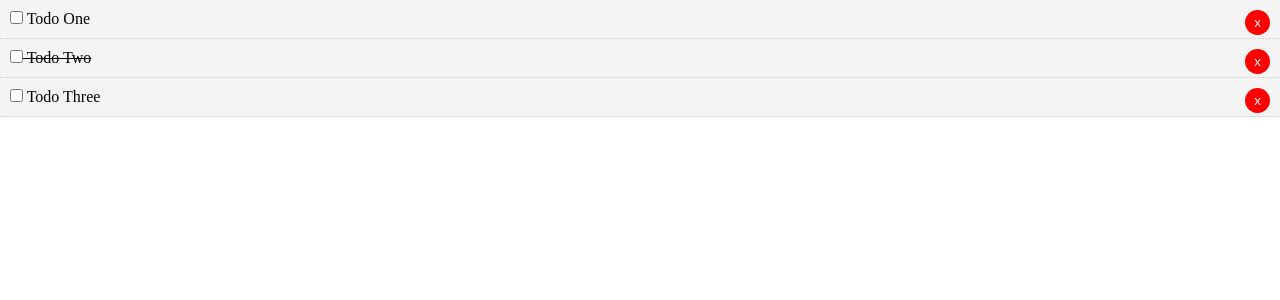
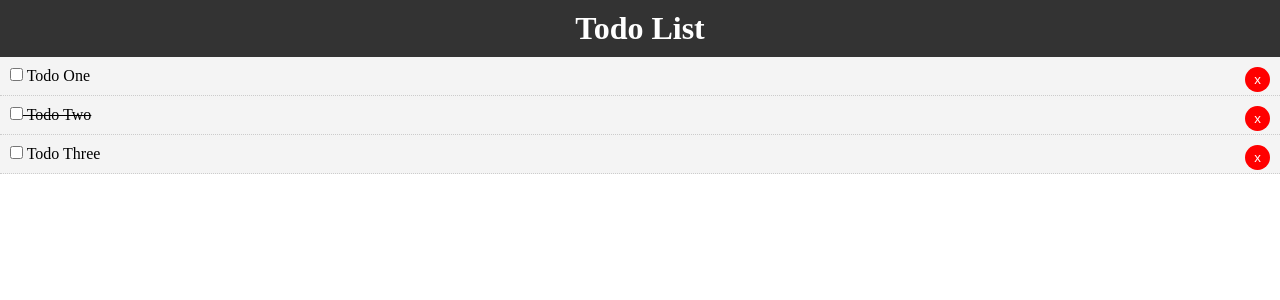
Before and after one commit to mannycov/vue_todos, a Vue app: page / in a window 1280 px wide. Shown: the top 300 px of the page. Built offline with nearby package versions, Linux system fonts and the light colour scheme.

Commit message:
Add Header component to layout

```diff
--- a/src/App.vue
+++ b/src/App.vue
@@ -1,15 +1,18 @@
 <template>
   <div id="app">
+    <Header />
     <Todos v-bind:todos="todos" v-on:delete-todo="deleteTodo" />
   </div>
 </template>
 
 <script>
-import Todos from './components/Todos'
+import Header from './components/layout/Header';
+import Todos from './components/Todos';
 
 export default {
   name: 'App',
   components: {
+    Header,
     Todos
   },
   data() {
--- /dev/null
+++ b/src/components/layout/Header.vue
@@ -0,0 +1,25 @@
+<template>
+  <header class="header">
+    <h1>Todo List</h1>
+  </header>
+</template>
+
+<script>
+export default {
+  name: "Header"
+}
+</script>
+
+<style scoped>
+  .header {
+    background: #333;
+    color: #fff;
+    text-align: center;
+    padding: 10px;
+  }
+
+  .header a {
+    color: #fff;
+    padding-right: 5px;
+  }
+</style>
```
